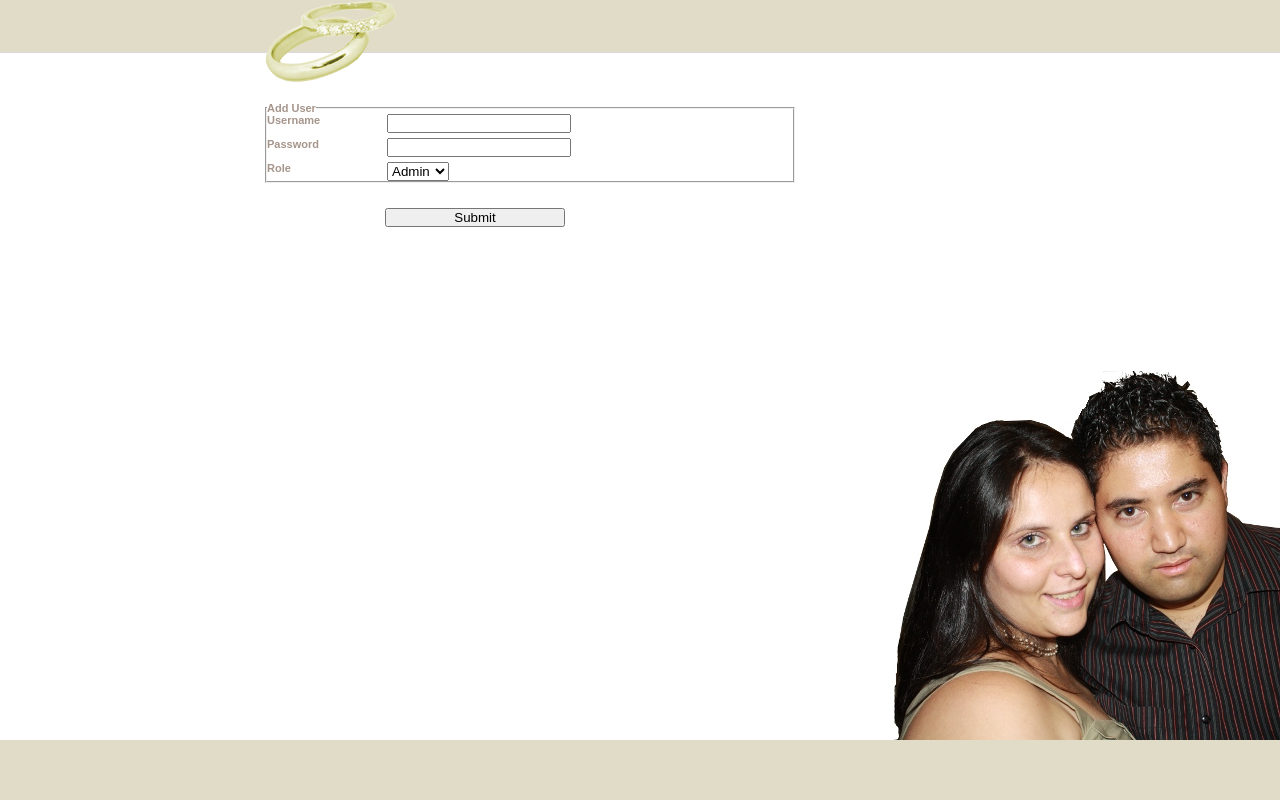
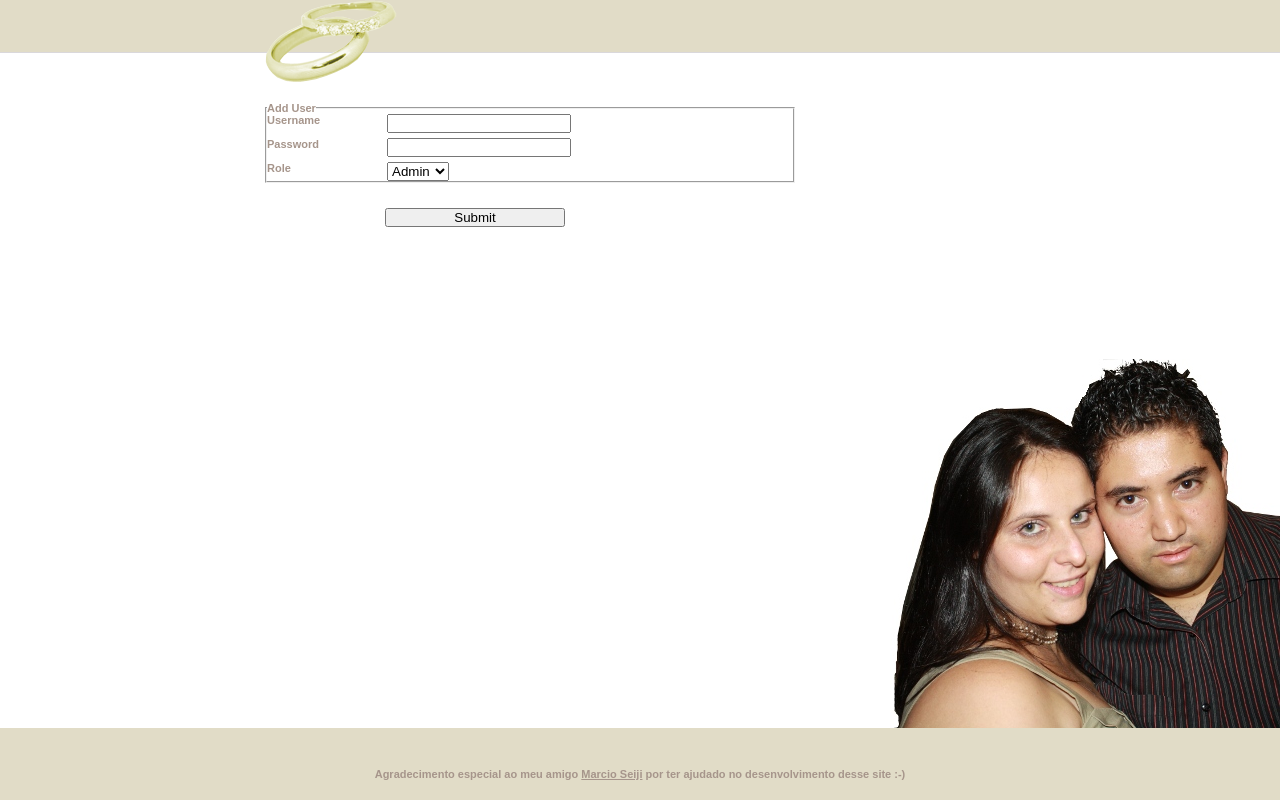
Before and after one commit to mhonorio/RSVPhp, a CakePHP app: template app/View/Users/add.ctp in a window 1280 px wide. Run offline with PHP 8.4 and a stand-in for CakePHP, Linux system fonts and the light colour scheme; the template is opened without the code that fills it, so the values that code supplies are empty; form fields are guessed from the names that the template uses; some libraries are stand-ins or nearby versions; some web fonts are replaced.

Commit message:
Agradecimento

```diff
--- a/app/View/Layouts/default.ctp
+++ b/app/View/Layouts/default.ctp
@@ -47,6 +47,7 @@
 	</div>
 	<div id="footer">
 		<div class="tWidth">
+			Agradecimento especial ao meu amigo <a href="http://marcioseiji.com/blog/" target="_blank" style="text-decoration: underline;">Marcio Seiji</a> por ter ajudado no desenvolvimento desse site :-)
 		</div>
   </div>
 </div>
```
